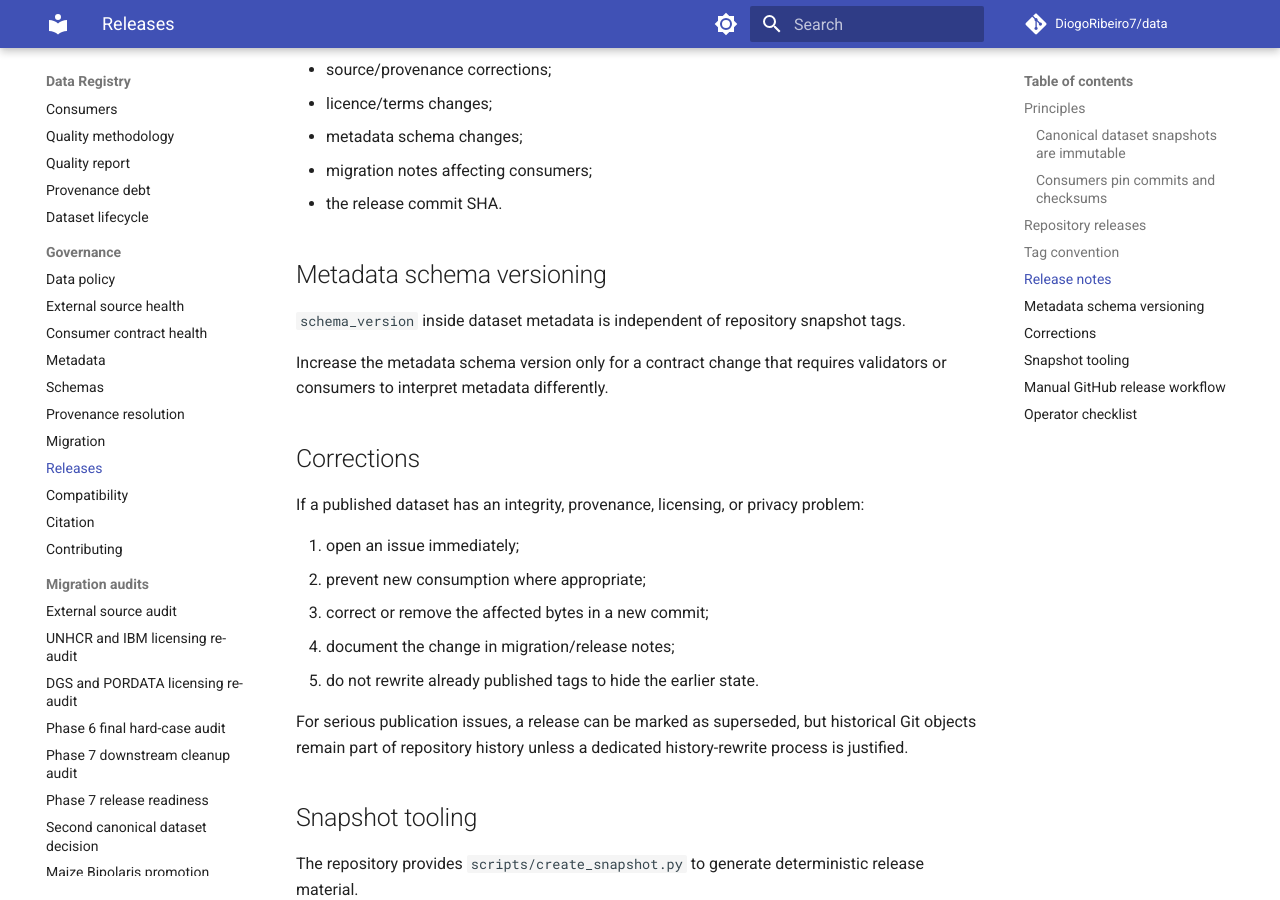
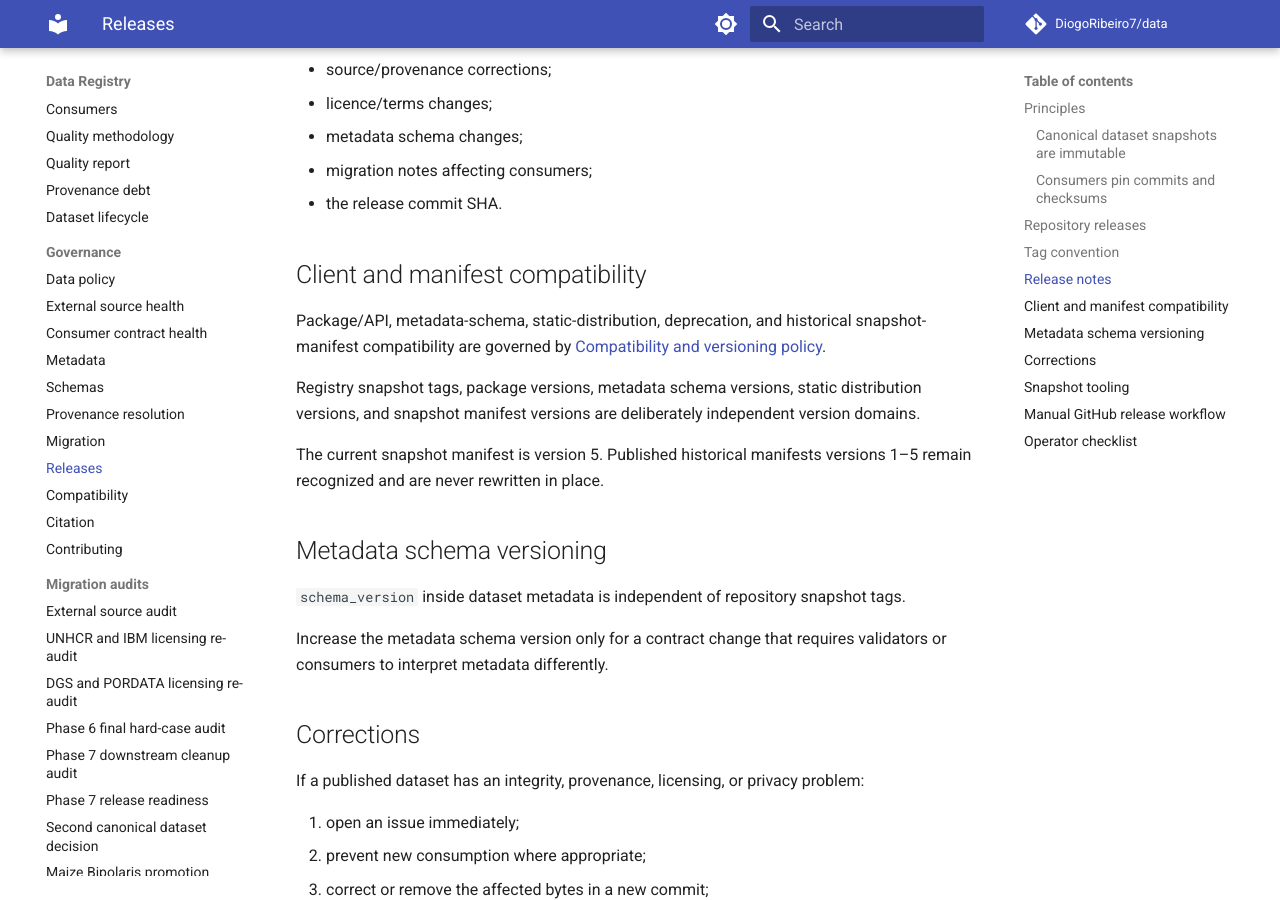
Before and after one commit to DiogoRibeiro7/data, an MkDocs documentation site: the page built from docs/RELEASES.md, in a window 1280 px wide and 900 px high, scrolled down 1727 px. Built offline with MkDocs 1.6.1 and Material for MkDocs 9.7.7, drawn with Linux system fonts in a browser that asks for light colours; comment, search, counter and statistics services are not loaded.

Commit message:
docs: link release compatibility contracts

```diff
--- a/docs/RELEASES.md
+++ b/docs/RELEASES.md
@@ -65,6 +65,19 @@ A registry snapshot release should state:
 - metadata schema changes;
 - migration notes affecting consumers;
 - the release commit SHA.
+
+## Client and manifest compatibility
+
+Package/API, metadata-schema, static-distribution, deprecation, and historical
+snapshot-manifest compatibility are governed by
+[Compatibility and versioning policy](COMPATIBILITY.md).
+
+Registry snapshot tags, package versions, metadata schema versions, static
+distribution versions, and snapshot manifest versions are deliberately
+independent version domains.
+
+The current snapshot manifest is version 5. Published historical manifests
+versions 1–5 remain recognized and are never rewritten in place.
 
 ## Metadata schema versioning
 
```
